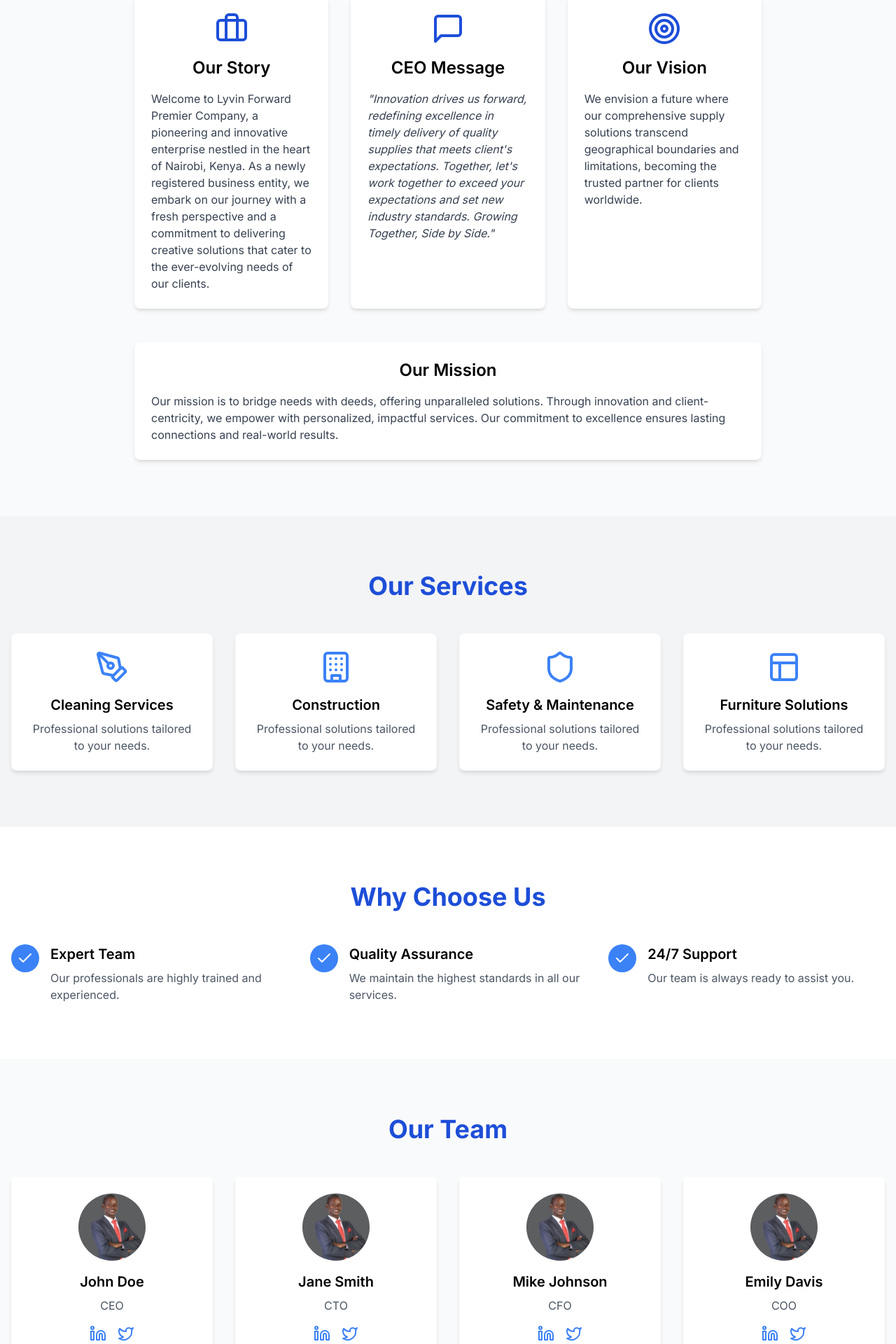
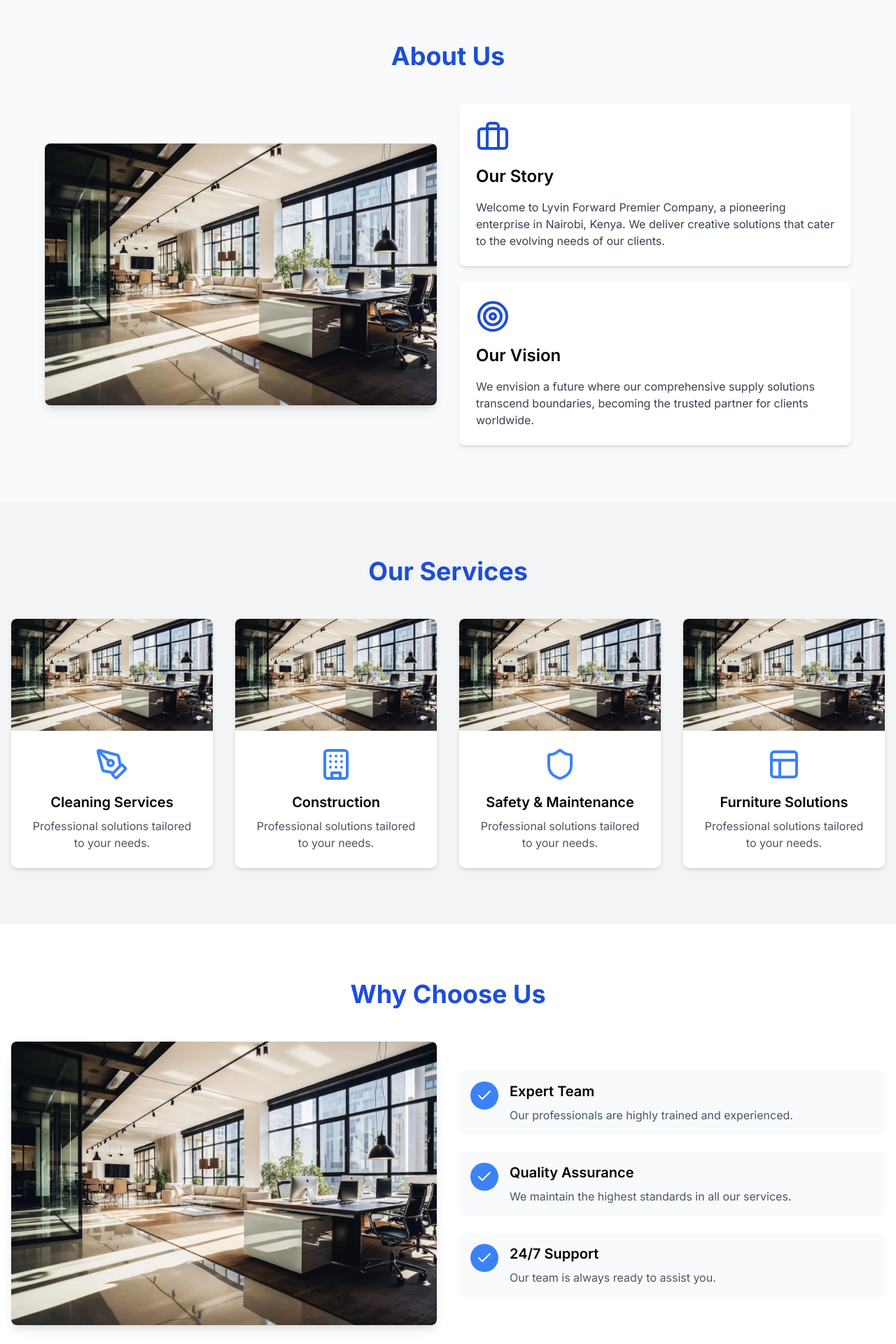
Before and after one commit to gerkim62/vinly-website, a Next.js app: page / in a window 1280 px wide. Shown: the part 668-2588 px from the top of the page at 70% size. Built offline with nearby package versions, Linux system fonts and the light colour scheme.

Commit message:
added pics

```diff
--- a/src/app/page.tsx
+++ b/src/app/page.tsx
@@ -1,6 +1,5 @@
-/* eslint-disable react/no-unescaped-entities */
 /* eslint-disable @next/next/no-img-element */
-
+import React from 'react';
 import {
   Check,
   ChevronRight,
@@ -21,11 +20,11 @@ import {
 const Hero = () => (
   <section
     id="home"
-    className="bg-gradient-to-r from-blue-600 to-blue-800 text-white relative"
+    className="bg-gradient-to-r from-blue-600 to-blue-800 text-white relative py-20"
   >
     <div className="absolute inset-0 bg-pattern opacity-10"></div>
-    <div className="container mx-auto pl-4 flex flex-col md:flex-row items-center relative z-10">
-      <div className="md:w-1/2 my-8 md:mb-0 ">
+    <div className="container mx-auto px-4 flex flex-col md:flex-row items-center relative z-10">
+      <div className="md:w-1/2 mb-8 md:mb-0">
         <h1 className="text-5xl md:text-6xl font-bold mb-4 drop-shadow-lg">
           Transforming Spaces, Enhancing Lives
         </h1>
@@ -43,7 +42,7 @@ const Hero = () => (
         <img
           src="/office.webp"
           alt="Hero image"
-          className="shadow-2xl rounded-lg"
+          className="shadow-2xl rounded-lg w-full"
         />
       </div>
     </div>
@@ -56,76 +55,25 @@ const AboutUsSection = () => (
       <h2 className="text-4xl font-bold text-center mb-12 text-blue-700">
         About Us
       </h2>
-      <div className="max-w-4xl mx-auto grid grid-cols-1 md:grid-cols-3 gap-8">
-        <div className="bg-white p-6 rounded-lg shadow-md text-center hover:shadow-xl transition duration-300">
-          <Briefcase className="w-12 h-12 text-blue-700 mx-auto mb-4" />
+      <div className="max-w-6xl mx-auto grid grid-cols-1 md:grid-cols-2 gap-8 items-center">
+        <div>
+          <img src="/office.webp" alt="About Us" className="rounded-lg shadow-lg" />
+        </div>
+        <div className="space-y-6">
+          <div className="bg-white p-6 rounded-lg shadow-md hover:shadow-xl transition duration-300">
+            <Briefcase className="w-12 h-12 text-blue-700 mb-4" />
             <h3 className="text-2xl font-semibold mb-4">Our Story</h3>
-          <p className="text-gray-700 text-left">
-            Welcome to Lyvin Forward Premier Company, a pioneering and
-            innovative enterprise nestled in the heart of Nairobi, Kenya. As a
-            newly registered business entity, we embark on our journey with a
-            fresh perspective and a commitment to delivering creative solutions
-            that cater to the ever-evolving needs of our clients.
+            <p className="text-gray-700">
+              Welcome to Lyvin Forward Premier Company, a pioneering enterprise in Nairobi, Kenya. We deliver creative solutions that cater to the evolving needs of our clients.
             </p>
           </div>
-
-        <div className="bg-white p-6 rounded-lg shadow-md text-center hover:shadow-xl transition duration-300">
-          <MessageSquare className="w-12 h-12 text-blue-700 mx-auto mb-4" />
-          <h3 className="text-2xl font-semibold mb-4">CEO Message</h3>
-          <p className="text-gray-700 italic text-left">
-            "Innovation drives us forward, redefining excellence in timely
-            delivery of quality supplies that meets client's expectations.
-            Together, let's work together to exceed your expectations and set
-            new industry standards. Growing Together, Side by Side."
+          <div className="bg-white p-6 rounded-lg shadow-md hover:shadow-xl transition duration-300">
+            <Target className="w-12 h-12 text-blue-700 mb-4" />
+            <h3 className="text-2xl font-semibold mb-4">Our Vision</h3>
+            <p className="text-gray-700">
+              We envision a future where our comprehensive supply solutions transcend boundaries, becoming the trusted partner for clients worldwide.
             </p>
           </div>
-
-        <div className="bg-white p-6 rounded-lg shadow-md text-center hover:shadow-xl transition duration-300">
-          <Target className="w-12 h-12 text-blue-700 mx-auto mb-4" />
-          <h3 className="text-2xl font-semibold mb-4">Our Vision</h3>
-          <p className="text-gray-700 text-left">
-            We envision a future where our comprehensive supply solutions
-            transcend geographical boundaries and limitations, becoming the
-            trusted partner for clients worldwide.
-          </p>
-        </div>
-      </div>
-      <div className="max-w-4xl mx-auto mt-12 bg-white p-6 rounded-lg shadow-md text-center hover:shadow-xl transition duration-300">
-        <h3 className="text-2xl font-semibold mb-4">Our Mission</h3>
-        <p className="text-gray-700 text-left">
-          Our mission is to bridge needs with deeds, offering unparalleled
-          solutions. Through innovation and client-centricity, we empower with
-          personalized, impactful services. Our commitment to excellence ensures
-          lasting connections and real-world results.
-        </p>
-      </div>
-    </div>
-  </section>
-);
-
-const ContactSection = () => (
-  <section id="contact" className="py-20 bg-blue-50">
-    <div className="container mx-auto px-4">
-      <h2 className="text-4xl font-bold text-center mb-12 text-blue-700">
-        Contact Us
-      </h2>
-      <div className="max-w-4xl mx-auto grid grid-cols-1 md:grid-cols-3 gap-8">
-        <div className="bg-white p-6 rounded-lg shadow-md text-center hover:shadow-xl transition duration-300">
-          <Phone className="w-12 h-12 text-blue-700 mx-auto mb-4" />
-          <h3 className="text-2xl font-semibold mb-4">Phone</h3>
-          <p className="text-gray-700">+254 700 123 456</p>
-        </div>
-
-        <div className="bg-white p-6 rounded-lg shadow-md text-center hover:shadow-xl transition duration-300">
-          <Mail className="w-12 h-12 text-blue-700 mx-auto mb-4" />
-          <h3 className="text-2xl font-semibold mb-4">Email</h3>
-          <p className="text-gray-700">info@lyvinforward.com</p>
-        </div>
-
-        <div className="bg-white p-6 rounded-lg shadow-md text-center hover:shadow-xl transition duration-300">
-          <MapPin className="w-12 h-12 text-blue-700 mx-auto mb-4" />
-          <h3 className="text-2xl font-semibold mb-4">Location</h3>
-          <p className="text-gray-700">Nairobi, Kenya</p>
         </div>
       </div>
     </div>
@@ -140,20 +88,23 @@ const ServicesSection = () => (
       </h2>
       <div className="grid grid-cols-1 md:grid-cols-2 lg:grid-cols-4 gap-8">
         {[
-          { name: "Cleaning Services", icon: PenToolIcon },
-          { name: "Construction", icon: Building },
-          { name: "Safety & Maintenance", icon: Shield },
-          { name: "Furniture Solutions", icon: Layout },
+          { name: "Cleaning Services", icon: PenToolIcon, image: "/office.webp" },
+          { name: "Construction", icon: Building, image: "/office.webp" },
+          { name: "Safety & Maintenance", icon: Shield, image: "/office.webp" },
+          { name: "Furniture Solutions", icon: Layout, image: "/office.webp" },
         ].map((service) => (
           <div
             key={service.name}
-            className="bg-white p-6 rounded-lg shadow-md text-center hover:scale-105 hover:bg-blue-50 transition-transform duration-300"
+            className="bg-white rounded-lg shadow-md overflow-hidden hover:shadow-xl transition-shadow duration-300"
           >
+            <img src={service.image} alt={service.name} className="w-full h-40 object-cover" />
+            <div className="p-6">
               <service.icon className="text-blue-500 w-12 h-12 mx-auto mb-4" />
-            <h3 className="text-xl font-semibold mb-2">{service.name}</h3>
-            <p className="text-gray-600">
+              <h3 className="text-xl font-semibold mb-2 text-center">{service.name}</h3>
+              <p className="text-gray-600 text-center">
                 Professional solutions tailored to your needs.
               </p>
+            </div>
           </div>
         ))}
       </div>
@@ -167,24 +118,26 @@ const FeaturesSection = () => (
       <h2 className="text-4xl font-bold text-center mb-12 text-blue-700">
         Why Choose Us
       </h2>
-      <div className="grid grid-cols-1 md:grid-cols-3 gap-8">
+      <div className="grid grid-cols-1 md:grid-cols-2 gap-8 items-center">
+        <div>
+          <img src="/office.webp" alt="Why Choose Us" className="rounded-lg shadow-lg" />
+        </div>
+        <div className="space-y-6">
           {[
             {
               title: "Expert Team",
-            description:
-              "Our professionals are highly trained and experienced.",
+              description: "Our professionals are highly trained and experienced.",
             },
             {
               title: "Quality Assurance",
-            description:
-              "We maintain the highest standards in all our services.",
+              description: "We maintain the highest standards in all our services.",
             },
             {
               title: "24/7 Support",
               description: "Our team is always ready to assist you.",
             },
           ].map((feature, index) => (
-          <div key={index} className="flex items-start">
+            <div key={index} className="flex items-start bg-gray-50 p-4 rounded-lg">
               <div className="bg-blue-500 p-2 rounded-full mr-4">
                 <Check className="h-6 w-6 text-white" />
               </div>
@@ -194,6 +147,7 @@ const FeaturesSection = () => (
               </div>
             </div>
           ))}
+        </div>
       </div>
     </div>
   </section>
@@ -214,13 +168,10 @@ const TeamSection = () => (
         ].map((member) => (
           <div
             key={member.name}
-            className="bg-white p-6 rounded-lg shadow-md text-center hover:scale-105 transition-transform duration-300"
+            className="bg-white rounded-lg shadow-md overflow-hidden hover:shadow-xl transition-shadow duration-300"
           >
-            <img
-              src={member.image}
-              alt={member.name}
-              className="w-24 h-24 rounded-full mx-auto mb-4"
-            />
+            <img src={member.image} alt={member.name} className="w-full h-64 object-cover" />
+            <div className="p-6">
               <h3 className="text-xl font-semibold mb-2">{member.name}</h3>
               <p className="text-gray-600 mb-4">{member.role}</p>
               <div className="flex justify-center space-x-4">
@@ -232,7 +183,38 @@ const TeamSection = () => (
                 </a>
               </div>
             </div>
+          </div>
         ))}
+      </div>
+    </div>
+  </section>
+);
+
+const ContactSection = () => (
+  <section id="contact" className="py-20 bg-blue-50">
+    <div className="container mx-auto px-4">
+      <h2 className="text-4xl font-bold text-center mb-12 text-blue-700">
+        Contact Us
+      </h2>
+      <div className="max-w-5xl mx-auto grid grid-cols-1 md:grid-cols-2 gap-8 items-center">
+        <div>
+          <img src="/office.webp" alt="Contact Us" className="rounded-lg shadow-lg" />
+        </div>
+        <div className="grid grid-cols-1 gap-6">
+          {[
+            { icon: Phone, title: "Phone", content: "+254 700 123 456" },
+            { icon: Mail, title: "Email", content: "info@lyvinforward.com" },
+            { icon: MapPin, title: "Location", content: "Nairobi, Kenya" },
+          ].map((item) => (
+            <div key={item.title} className="bg-white p-6 rounded-lg shadow-md flex items-center">
+              <item.icon className="w-12 h-12 text-blue-700 mr-4" />
+              <div>
+                <h3 className="text-2xl font-semibold mb-2">{item.title}</h3>
+                <p className="text-gray-700">{item.content}</p>
+              </div>
+            </div>
+          ))}
+        </div>
       </div>
     </div>
   </section>
```
Lines whose indentation alone changed are shown as unchanged.
